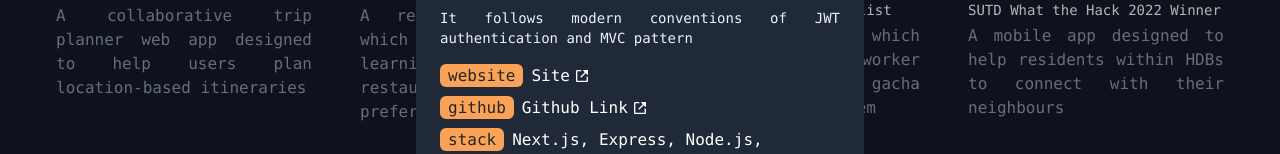
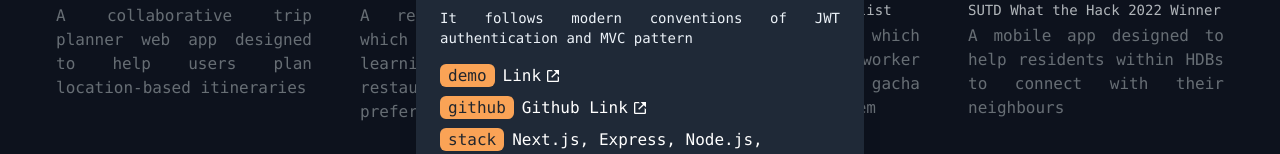
Before and after one commit to bentohset/dev-portfolio, a Next.js app: page /projects in a window 1280 px wide. Both pictures are taken after a click on the element 184 px from the left and 392 px from the top of the page. Shown: the part 444-598 px from the top of the page. Built offline with nearby package versions, Linux system fonts and the light colour scheme.

Commit message:
finish new project goeats

```diff
--- a/src/components/ProjectModal.js
+++ b/src/components/ProjectModal.js
@@ -61,9 +61,9 @@ function ProjectModal({ isOpen, project, closeModal }) {
                 <div className='flex flex-col gap-y-2'>
                   {project.url &&
                     <p>
-                      <span className='bg-[#faa356] dark:text-[#21262d] text-white px-2 rounded-md mr-2 py-0.5 '>website</span>
+                      <span className='bg-[#faa356] dark:text-[#21262d] text-white px-2 rounded-md mr-2 py-0.5 '>demo</span>
                       <div className='group inline-flex justify-center items-center'>
-                        <a href={project.url} target='__blank' className='group-hover:underline'>Site</a>
+                        <a href={project.url} target='__blank' className='group-hover:underline'>Link</a>
                         <BiLinkExternal className='inline-flex ml-1'/>
                       </div>
                     </p>
```
Also changed, not shown: public/GoEats.jpg (added).
